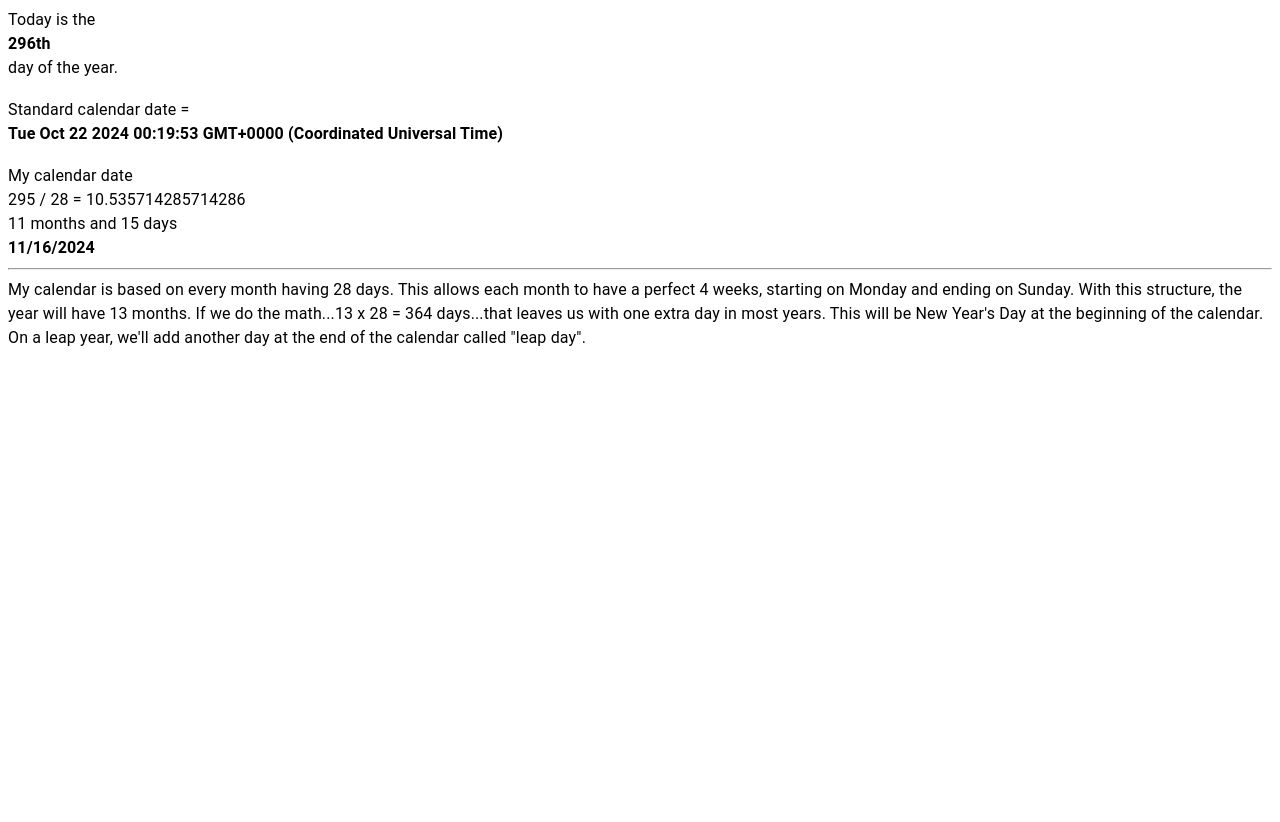
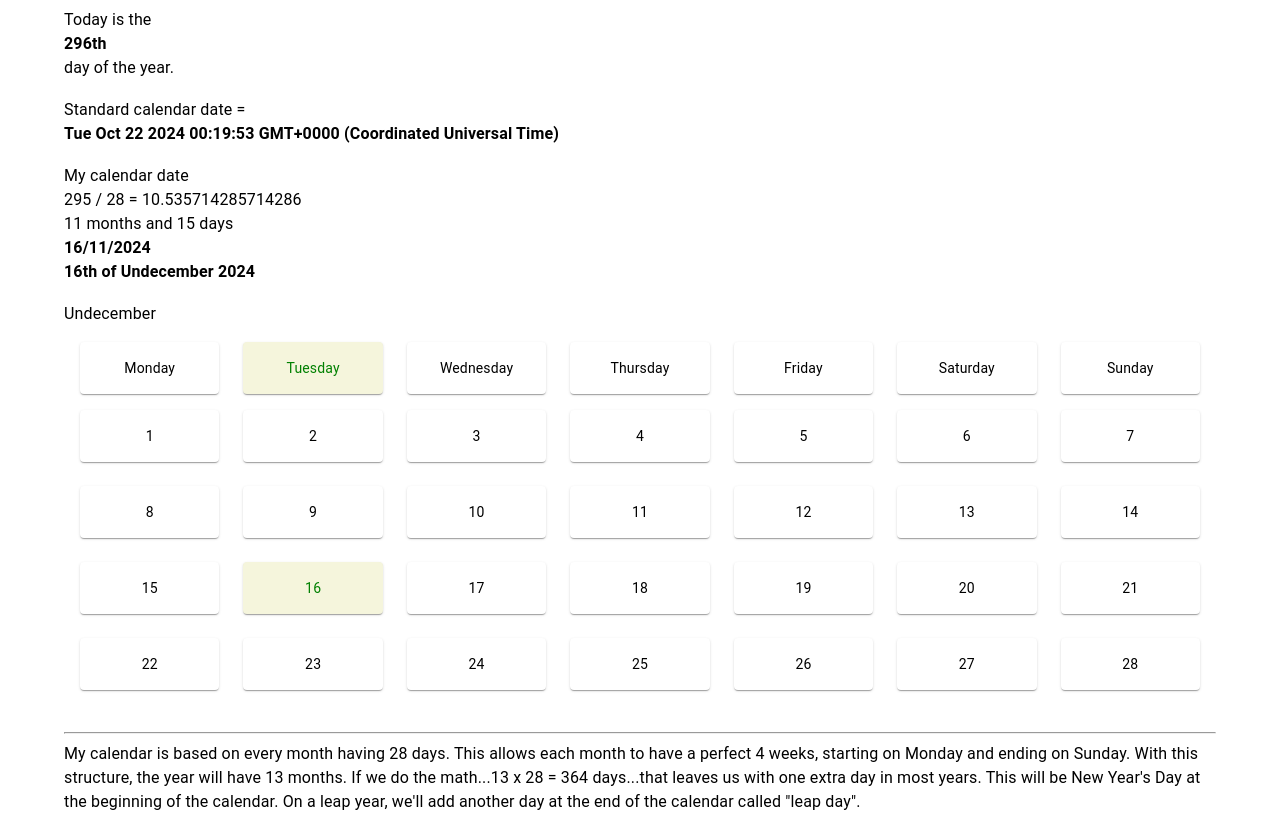
Before and after one commit to andrewwhitman-cpp/international-fixed-calendar, a React (Vite) app: page / in a window 1280 px wide. Before the commit the page ends 800 px from the top, so only its background shows below. Built offline with nearby package versions, Linux system fonts and the light colour scheme.

Commit message:
adding month names and basic calendar view

```diff
--- a/src/App.jsx
+++ b/src/App.jsx
@@ -1,4 +1,4 @@
-import { Typography } from '@mui/material';
+import { Container, Typography } from '@mui/material';
 import MyCalendar from './MyCalendar';
 
 function App() {
@@ -10,14 +10,30 @@ function App() {
 
 	var date = Date()
 
-	var my_month = Math.ceil(day / 28).toString()
-	var my_day = (day % 28).toString()
+	var my_month = Math.ceil(day / 28)
+	var my_day = day % 28
 	var my_year = "2024"
+	var my_month_names = {0: 'Nullus',
+						1: 'Primus',
+						2: 'Secondus',
+						3: 'Tertius',
+						4: 'Quartus',
+						5: 'Quintus',
+						6: 'Sextember',
+						7: 'September',
+						8: 'October',
+						9: 'November',
+						10: 'December',
+						11: 'Undecember',
+						12: 'Duodecember',
+						13: 'Tredecember'}
 
 	return (
-	<>
+	<Container>
 		<Typography>
-			Today is the <Typography sx={{ fontWeight: 'bold' }}>{day}th</Typography> day of the year.
+			Today is the
+			<Typography sx={{ fontWeight: 'bold' }}>{day}th</Typography>
+			day of the year.
 		</Typography>
 
 		<br />
@@ -33,9 +49,16 @@ function App() {
 			295 / 28 = {295/28}<br />
 			11 months and 15 days
 			<Typography sx={{ fontWeight: 'bold' }}>
-				{my_month}/{my_day}/{my_year}
+				{my_day}/{my_month}/{my_year}<br />
+				{my_day}th of {my_month_names[my_month]} {my_year}
 			</Typography>
 		</Typography>
+
+		<br />
+
+		<MyCalendar month={my_month_names[my_month]} day={my_day} />
+
+		<br />
 
 		<hr />
 
@@ -47,7 +70,7 @@ function App() {
 			This will be New Year's Day at the beginning of the calendar.
 			On a leap year, we'll add another day at the end of the calendar called "leap day".
 		</Typography>
-	</>
+	</Container>
 	)
 }
 
--- a/src/MyCalendar.jsx
+++ b/src/MyCalendar.jsx
@@ -1,10 +1,60 @@
-import { Box } from '@mui/material';
+import * as React from 'react';
+import { experimentalStyled as styled } from '@mui/material/styles';
+import Box from '@mui/material/Box';
+import Paper from '@mui/material/Paper';
+import Grid from '@mui/material/Grid2';
+import { Typography } from '@mui/material';
 
-function MyCalendar() {
+function MyCalendar(props) {
+    const days = ['Monday', 'Tuesday', 'Wednesday', 'Thursday', 'Friday', 'Saturday', 'Sunday']
+
+    function color(i, j) {
+        return i == j ? 'green' : 'black'
+    }
+
+    function bgColor(i, j) {
+        return i == j ? 'beige' : 'white'
+    }
+
+    const Item = styled(Paper)(({ theme }) => ({
+        backgroundColor: '#fff',
+        ...theme.typography.body2,
+        padding: theme.spacing(2),
+        textAlign: 'center',
+        color: theme.palette.text.secondary,
+        ...theme.applyStyles('dark', {
+          backgroundColor: '#1A2027',
+        }),
+    }));
 
 	return (
 	<>
-    <Box></Box>
+    {/* Month Title */}
+    <Typography>
+        {props.month}
+    </Typography>
+
+    {/* Weekday Names */}
+    <Box sx={{ flexGrow: 1, m: 2 }}>
+      <Grid container spacing={{ xs: 2, md: 3 }} columns={{ xs: 7, sm: 7, md: 7 }}>
+        {Array.from(days).map((_, index) => (
+          <Grid key={index} size={{ xs: 1, sm: 1, md: 1 }}>
+            <Item sx={{ color: color(props.day % 7, index + 1), bgcolor: bgColor(props.day % 7, index + 1) }}>{days[index]}</Item>
+          </Grid>
+        ))}
+      </Grid>
+    </Box>
+
+    {/* Day Numbers */}
+    <Box sx={{ flexGrow: 1, m: 2 }}>
+      <Grid container spacing={{ xs: 2, md: 3 }} columns={{ xs: 7, sm: 7, md: 7 }}>
+        {Array.from(Array(28)).map((_, index) => (
+          <Grid key={index} size={{ xs: 1, sm: 1, md: 1 }}>
+            <Item sx={{ color: color(props.day, index + 1), bgcolor: bgColor(props.day, index + 1) }}>{index + 1}</Item>
+          </Grid>
+        ))}
+      </Grid>
+    </Box>
 	</>
 	)
 }
```
